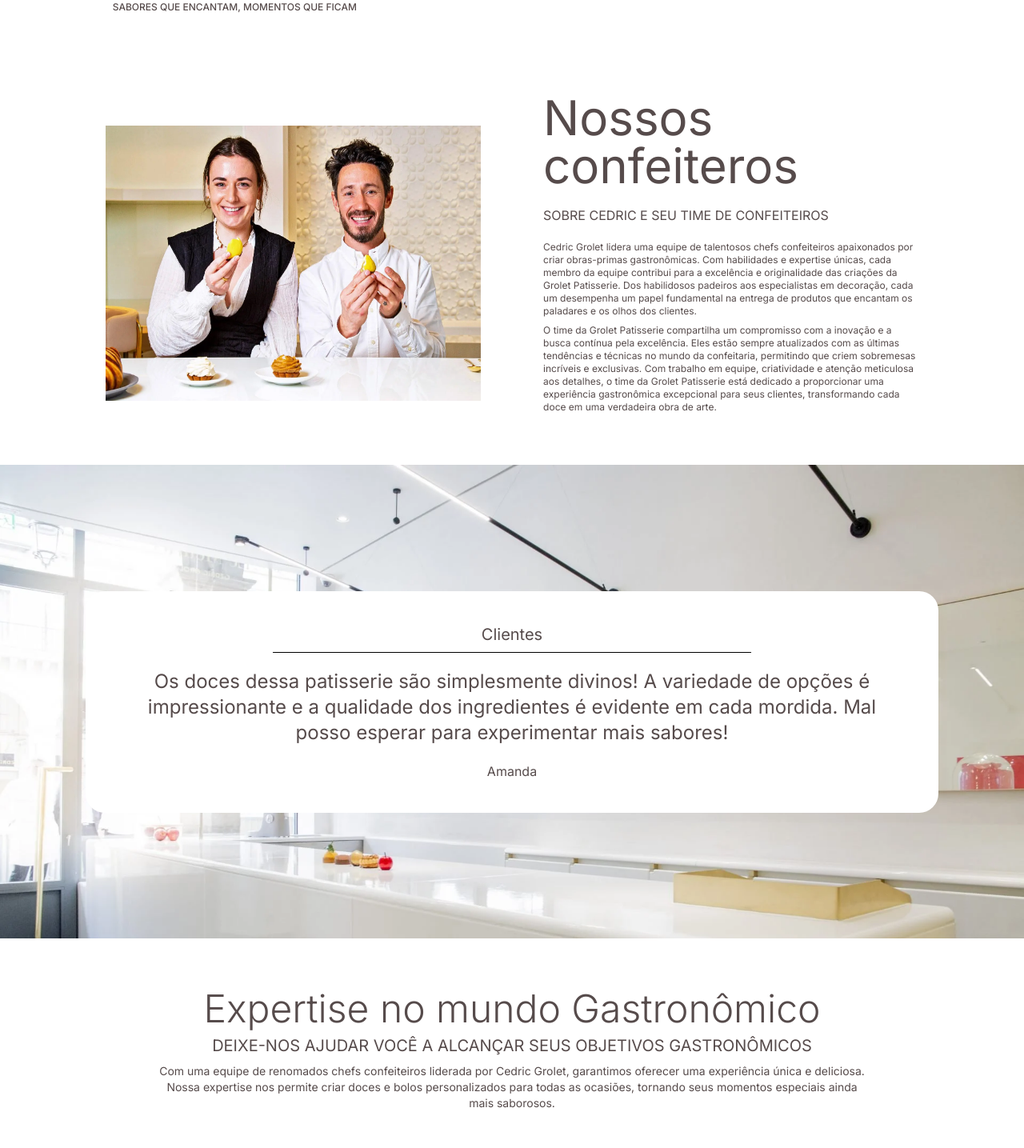
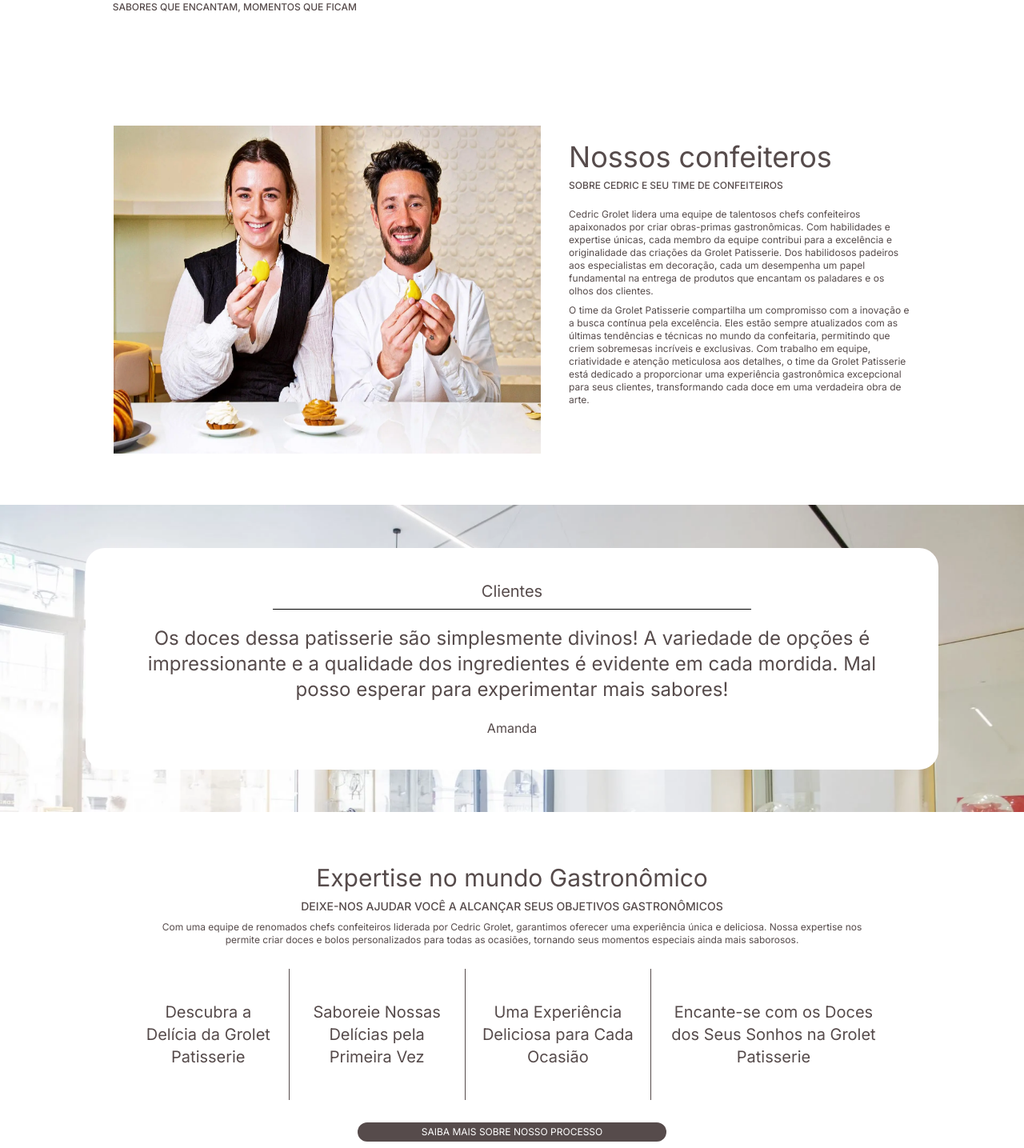
Before and after one commit to JhonatasAnicezio/Grolet_Patisserie, a Next.js app: page /about in a window 1280 px wide. Shown: the part 83-1518 px from the top of the page at 80% size. Built offline with nearby package versions, Linux system fonts and the light colour scheme.

Commit message:
refact: alter css

```diff
--- a/src/app/about/page.tsx
+++ b/src/app/about/page.tsx
@@ -4,31 +4,31 @@ import Link from "next/link";
 export default function About() {
   return (
     <main className="flex flex-col items-center text-brown-350 pt-space-header">
-      <div className="flex py-16 w-11/12 justify-evenly">
-        <img className="w-2/5 pt-10 h-96" src="/masterclass.webp" alt="Descrição da imagem" />
-        <div className="flex flex-col w-2/5 gap-5">
-          <h1 className="text-6xl">Nossos confeiteros</h1>
-          <h3>SOBRE CEDRIC E SEU TIME DE CONFEITEIROS</h3>
-          <div className="flex flex-col gap-2 text-xs">
+      <div className="flex py-16 w-10/12 justify-evenly items-center">
+        <img className="pt-10 w-1/2 h-[450px]" src="/masterclass.webp" alt="Descrição da imagem" />
+        <div className="flex flex-col w-2/5 gap-2">
+          <h1 className="text-4xl">Nossos confeiteros</h1>
+          <h3 className="text-xs font-medium">SOBRE CEDRIC E SEU TIME DE CONFEITEIROS</h3>
+          <div className="flex flex-col gap-2 pt-3 text-xs">
             <p>Cedric Grolet lidera uma equipe de talentosos chefs confeiteiros apaixonados por criar obras-primas gastronômicas. Com habilidades e expertise únicas, cada membro da equipe contribui para a excelência e originalidade das criações da Grolet Patisserie. Dos habilidosos padeiros aos especialistas em decoração, cada um desempenha um papel fundamental na entrega de produtos que encantam os paladares e os olhos dos clientes.</p>
             <p>O time da Grolet Patisserie compartilha um compromisso com a inovação e a busca contínua pela excelência. Eles estão sempre atualizados com as últimas tendências e técnicas no mundo da confeitaria, permitindo que criem sobremesas incríveis e exclusivas. Com trabalho em equipe, criatividade e atenção meticulosa aos detalhes, o time da Grolet Patisserie está dedicado a proporcionar uma experiência gastronômica excepcional para seus clientes, transformando cada doce em uma verdadeira obra de arte.</p>
           </div>
         </div>
       </div>
-      <div className="flex flex-col items-center justify-center bg-cover w-full h-banner" style={{ backgroundImage: "url('/le-meurice-1.webp')" }}>
+      <div className="flex flex-col items-center justify-center bg-cover w-full h-96" style={{ backgroundImage: "url('/le-meurice-1.webp')" }}>
         <Testimonials />
       </div>
       <div className="flex flex-col p-16 gap-2 items-center text-center bg-white">
-        <h2 className="text-5xl font-light">Expertise no mundo Gastronômico</h2>
-        <h3 className="text-xl">DEIXE-NOS AJUDAR VOCÊ A ALCANÇAR SEUS OBJETIVOS GASTRONÔMICOS</h3>
-        <p className="text-sm px-32">Com uma equipe de renomados chefs confeiteiros liderada por Cedric Grolet, garantimos oferecer uma experiência única e deliciosa. Nossa expertise nos permite criar doces e bolos personalizados para todas as ocasiões, tornando seus momentos especiais ainda mais saborosos.</p>
-        <div className="flex text-black text-xl py-10 w-5/6">
-          <p className="border-r py-10 px-5 border-black">Descubra a Delícia da Grolet Patisserie</p>
-          <p className="border-r py-10 px-5 border-black">Saboreie Nossas Delícias pela Primeira Vez</p>
-          <p className="border-r py-10 px-5 border-black">Uma Experiência Deliciosa para Cada Ocasião</p>
+        <h2 className="text-3xl">Expertise no mundo Gastronômico</h2>
+        <h3 className="text-sm font-medium">DEIXE-NOS AJUDAR VOCÊ A ALCANÇAR SEUS OBJETIVOS GASTRONÔMICOS</h3>
+        <p className="text-xs px-32">Com uma equipe de renomados chefs confeiteiros liderada por Cedric Grolet, garantimos oferecer uma experiência única e deliciosa. Nossa expertise nos permite criar doces e bolos personalizados para todas as ocasiões, tornando seus momentos especiais ainda mais saborosos.</p>
+        <div className="flex text-xl py-5 w-5/6">
+          <p className="border-r py-10 px-5 border-brown-350">Descubra a Delícia da Grolet Patisserie</p>
+          <p className="border-r py-10 px-5 border-brown-350">Saboreie Nossas Delícias pela Primeira Vez</p>
+          <p className="border-r py-10 px-5 border-brown-350">Uma Experiência Deliciosa para Cada Ocasião</p>
           <p className="py-10 px-5">Encante-se com os Doces dos Seus Sonhos na Grolet Patisserie</p>
         </div>
-        <Link href='/process' className="transition duration-500 bg-brown-350 text-white hover:bg-brown-900 rounded-full py-0.5 px-20">
+        <Link href='/process' className="py-1 px-20 text-xs transition duration-500 bg-brown-350 text-white hover:bg-brown-900 rounded-full">
           SAIBA MAIS SOBRE NOSSO PROCESSO
         </Link>
       </div>
```
